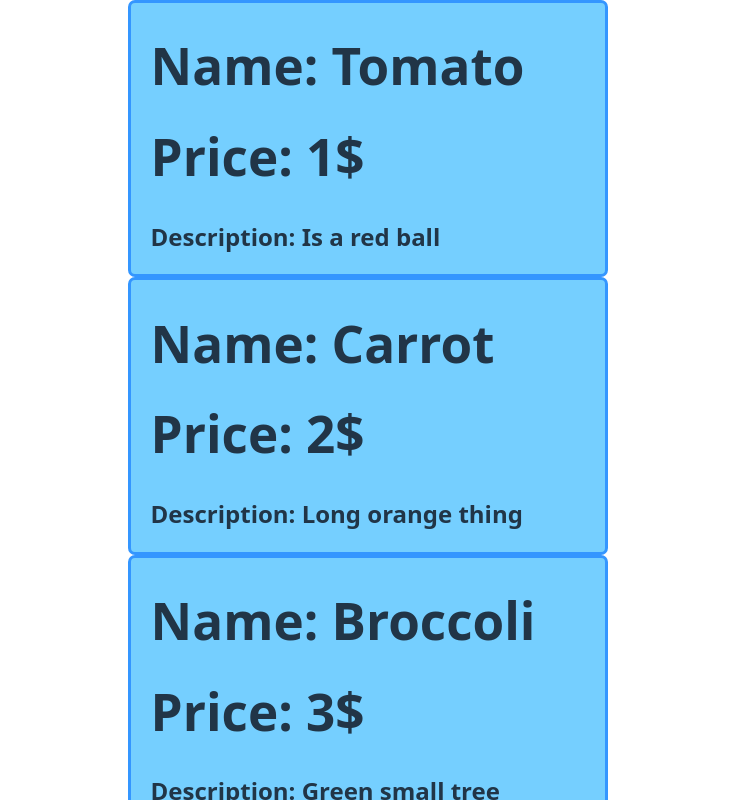
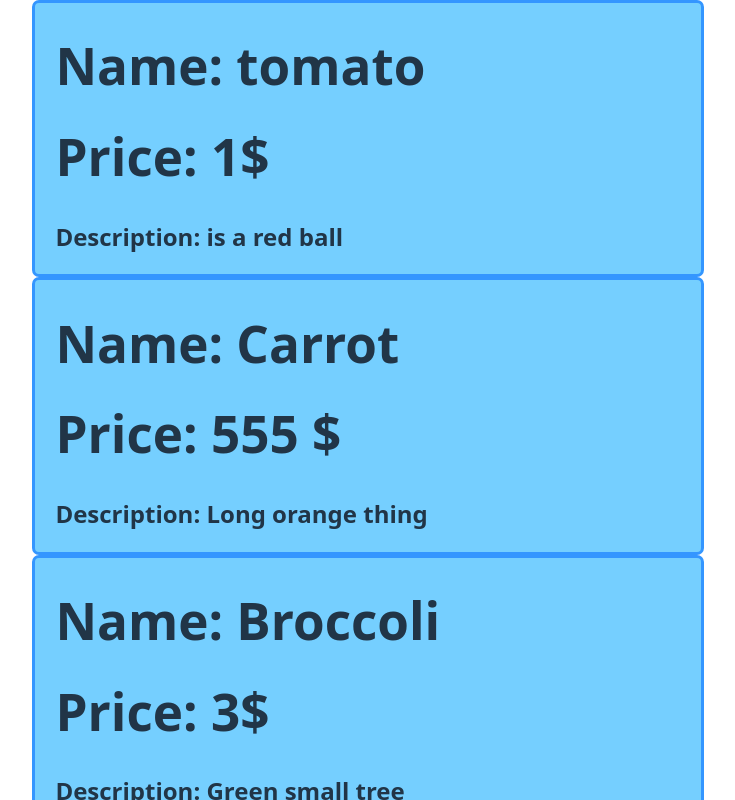
Before and after one commit to Plusito/React, a React (Vite) app: page / in a window 1280 px wide. Shown: the top 800 px of the page, without its empty margins (272-1007 px from the left). Built offline with nearby package versions, Linux system fonts and the light colour scheme.

Commit message:
refactor: List of Products

```diff
--- a/src/App.jsx
+++ b/src/App.jsx
@@ -1,14 +1,33 @@
 import "./App.css";
-import Product1 from "./Lista de productos/Product1";
-import Product2 from "./Lista de productos/Product2";
-import Product3 from "./Lista de productos/Product3";
+import ListOfProducts from "./Lista de productos/Lista de Prods";
+
+const list = [
+  {
+    name: "tomato",
+    price: "1",
+    description: "is a red ball",
+  },
+  {
+    name: "Carrot",
+    price: "555 ",
+    description: "Long orange thing",
+  },
+  {
+    name: "Broccoli",
+    price: "3",
+    description: "Green small tree",
+  },
+  {
+    name: "Test Product",
+    price: "33",
+    description: "I DONT KNOW WHAT IS A small tree",
+  },
+];
 
 function App() {
   return (
     <>
-      <Product1 />
-      <Product2 />
-      <Product3 />
+      <ListOfProducts list={list} />
     </>
   );
 }
--- /dev/null
+++ b/src/Lista de productos/Lista de Prods.jsx
@@ -0,0 +1,17 @@
+import Product from "./Product";
+
+function ListOfProducts({ list }) {
+  return (
+    <>
+      {list.map((prod) => (
+        <Product
+          name={prod.name}
+          price={prod.price}
+          description={prod.description}
+        />
+      ))}
+    </>
+  );
+}
+
+export default ListOfProducts;
--- /dev/null
+++ b/src/Lista de productos/Product.jsx
@@ -0,0 +1,15 @@
+function Product({ name, price, description }) {
+  return (
+    <>
+      <div className="product">
+        <div className="info">
+          <h1>Name: {name}</h1>
+          <h1> Price: {price}$</h1>
+          <h2>Description: {description}</h2>
+        </div>
+      </div>
+    </>
+  );
+}
+
+export default Product;
--- a/src/Lista de productos/Product1.jsx
+++ /dev/null
@@ -1,15 +0,0 @@
-function Product() {
-  return (
-    <>
-      <div className="product">
-        <div className="info">
-          <h1>Name: Tomato</h1>
-          <h1> Price: 1$</h1>
-          <h2>Description: Is a red ball</h2>
-        </div>
-      </div>
-    </>
-  );
-}
-
-export default Product;
--- a/src/Lista de productos/Product2.jsx
+++ /dev/null
@@ -1,15 +0,0 @@
-function Product() {
-  return (
-    <>
-      <div className="product">
-        <div className="info">
-          <h1>Name: Carrot</h1>
-          <h1 className="price"> Price: 2$</h1>
-          <h2>Description: Long orange thing</h2>
-        </div>
-      </div>
-    </>
-  );
-}
-
-export default Product;
--- a/src/Lista de productos/Product3.jsx
+++ /dev/null
@@ -1,15 +0,0 @@
-function Product() {
-  return (
-    <>
-      <div className="product">
-        <div className="info">
-          <h1>Name: Broccoli</h1>
-          <h1 className="price"> Price: 3$</h1>
-          <h2>Description: Green small tree</h2>
-        </div>
-      </div>
-    </>
-  );
-}
-
-export default Product;
```
